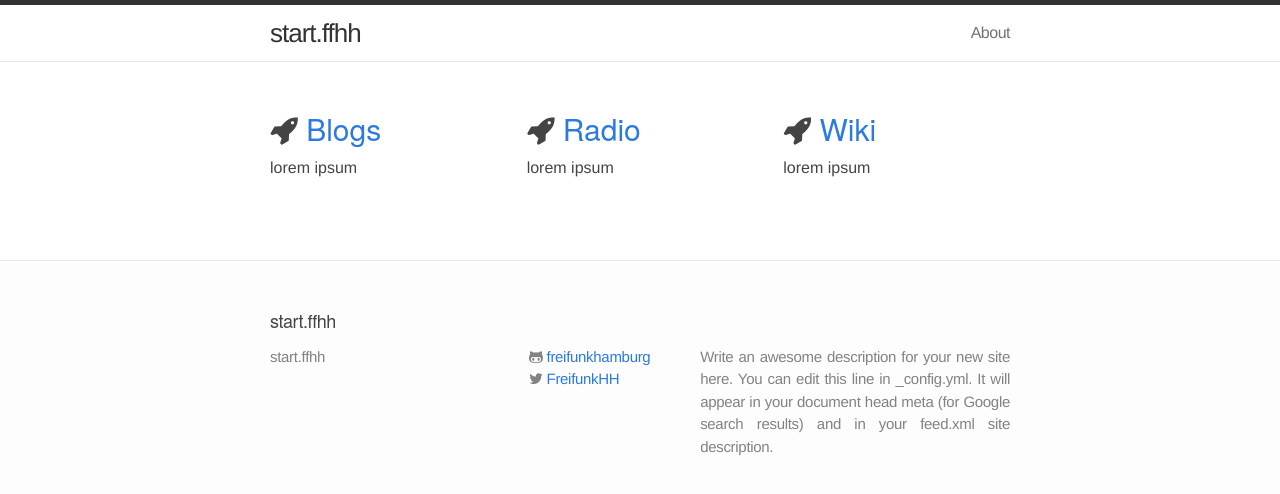
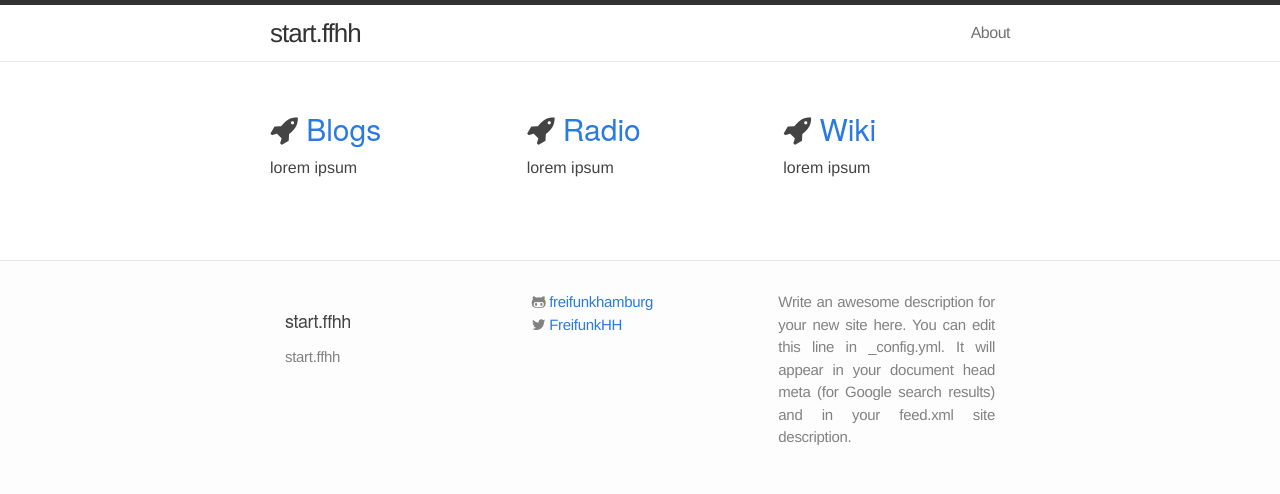
Before and after one commit to freifunkhamburg/start-ffhh, a Jekyll site: the page built from index.html, in a window 1280 px wide. Shown: the top 494 px of the page. Built offline with Jekyll 4.4.1, drawn with Linux system fonts in a browser that asks for light colours.

Commit message:
Use bootstrap for footer

```diff
--- a/_includes/footer.html
+++ b/_includes/footer.html
@@ -1,7 +1,7 @@
 <footer class="site-footer">
 
-  <div class="wrap">
-
+  <div class="wrap row">
+    <div class="col-lg-4">
         <h2 class="footer-heading">{{ site.title }}</h2>
 
         <div class="footer-col-1 column">
@@ -10,8 +10,9 @@
             <li><a href="mailto:{{ site.email }}">{{ site.email }}</a></li>
           </ul>
         </div>
+    </div>
 
-    <div class="footer-col-2 column">
+    <div class="col-lg-4">
       <ul>
         {% if site.github_username %}<li>
           <span class="fa fa-github-alt"></span>
@@ -28,7 +29,7 @@
       </ul>
     </div>
 
-    <div class="footer-col-3 column">
+    <div class="col-lg-4">
       <p class="text">{{ site.description }}</p>
     </div>
 
--- a/css/main.css
+++ b/css/main.css
@@ -83,32 +83,6 @@ a:visited { color: #205caa; }
   font-weight: 300;
   letter-spacing: -.5px;
   margin-bottom: 15px;
-}
-
-.site-footer .column { float: left; margin-bottom: 15px; }
-
-.footer-col-1 {
-  width: 270px; /*fallback*/
-  width: -webkit-calc(35% - 10px);
-  width: -moz-calc(35% - 10px);
-  width: -o-calc(35% - 10px);
-  width: calc(35% - 10px);
-  margin-right: 10px
-}
-.footer-col-2 {
-  width: 175px; /*fallback*/
-  width: -webkit-calc(23.125% - 10px);
-  width: -moz-calc(23.125% - 10px);
-  width: -o-calc(23.125% - 10px);
-  width: calc(23.125% - 10px);
-  margin-right: 10px
-}
-.footer-col-3 {
-  width: 335px; /*fallback*/
-  width: -webkit-calc(41.875%);
-  width: -moz-calc(41.875%);
-  width: -o-calc(41.875%);
-  width: calc(41.875%);
 }
 
 .site-footer ul { list-style: none; }
```
Lines whose indentation alone changed are shown as unchanged.
